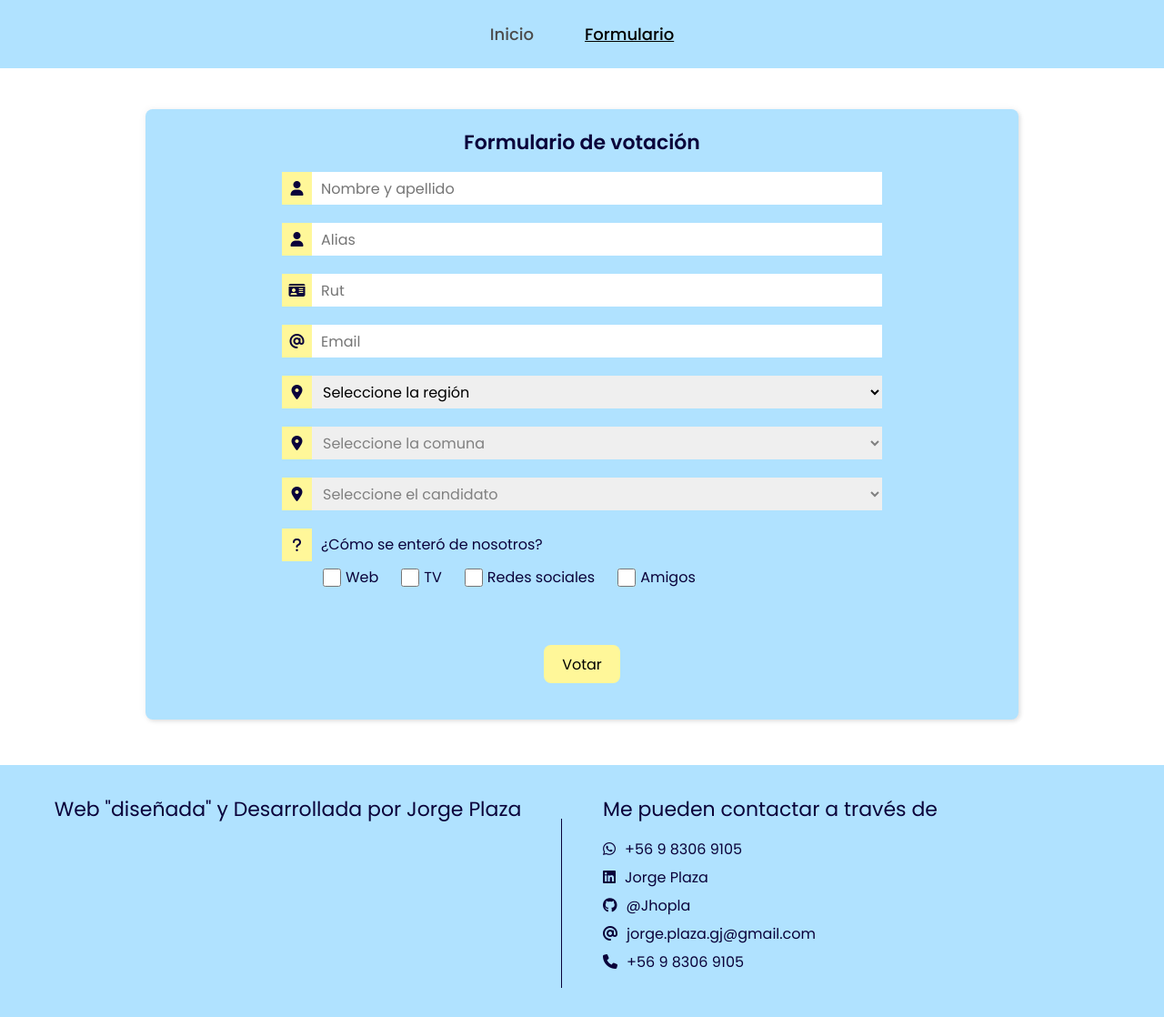
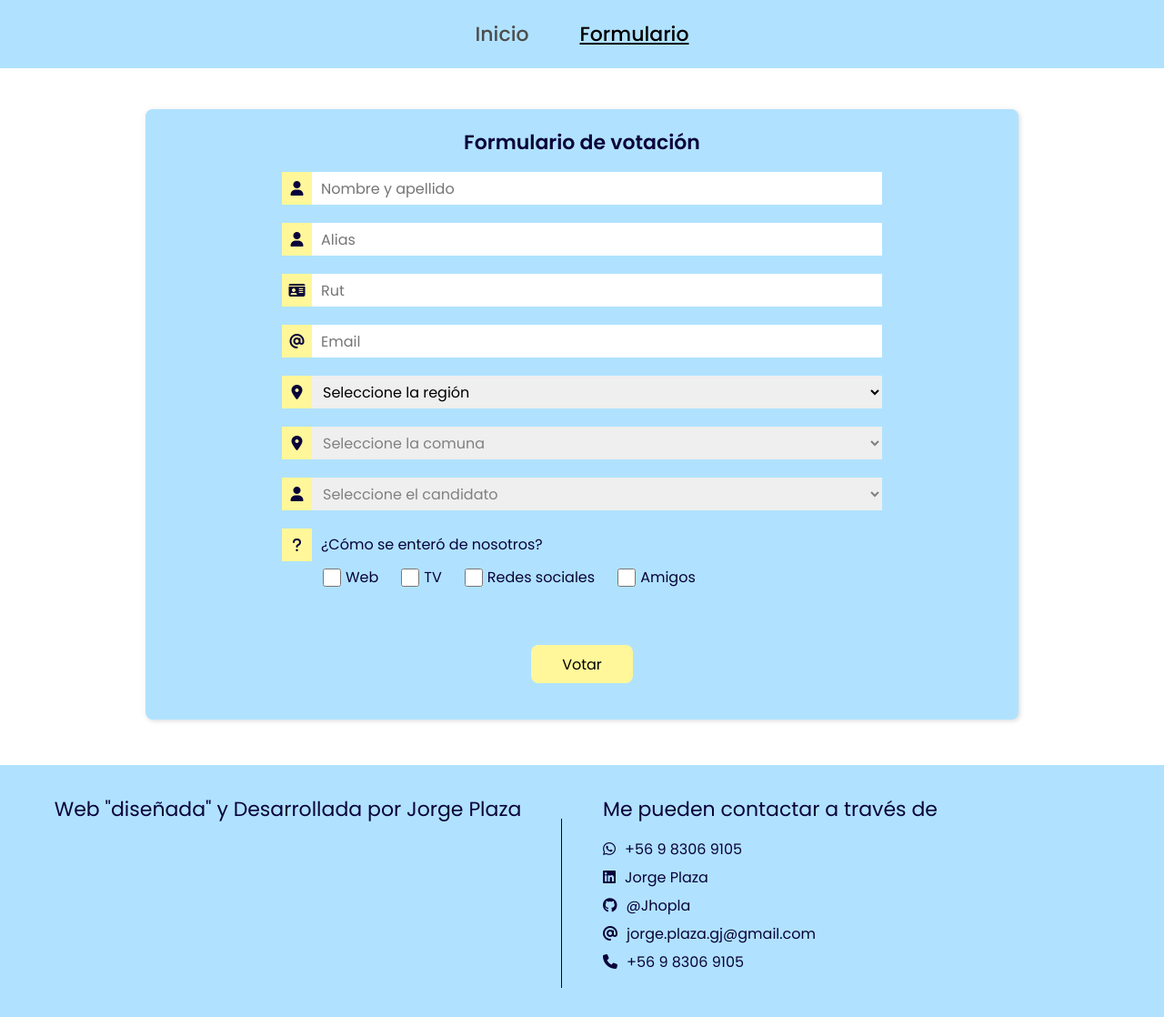
Before and after one commit to JhoplaINC/votaciones, a PHP site: page /formulario in a window 1280 px wide. Shown: the whole page at 91% size. Run offline with PHP 8.4, Linux system fonts and the light colour scheme; data comes from the database, SQL or seed files in the repository; some libraries are stand-ins or nearby versions.

Commit message:
cambios menos al estilo del navbar y formulario

```diff
--- a/assets/css/main.css
+++ b/assets/css/main.css
@@ -44,7 +44,7 @@
 
 .nav-item .nav-link {
     color: var(--navbar-color);
-    font-size: 18px;
+    font-size: 22px;
     font-weight: 425;
     margin: 0 20px;
 }
@@ -150,9 +150,10 @@
 .formulario-votacion .form-group.submit-form input {
     background-color: var(--pogsorin-color-4);
     border-radius: 8px;
+    font-size: 16px;
     height: 42px;
     margin-top: 36px;
-    padding: 10px 20px;
+    padding: 10px 34px;
     transition: .3s;
     width: fit-content;
 }
--- a/formulario.php
+++ b/formulario.php
@@ -90,7 +90,7 @@
 $content .= <<<HTML
         </div>
         <div class="form-group">
-            <i class="fa-solid fa-location-dot"></i>
+            <i class="fa-solid fa-user"></i>
             <select name="candidato" id="candidato" disabled>
                 <option value="default">Seleccione el candidato</option>
             </select>
```
